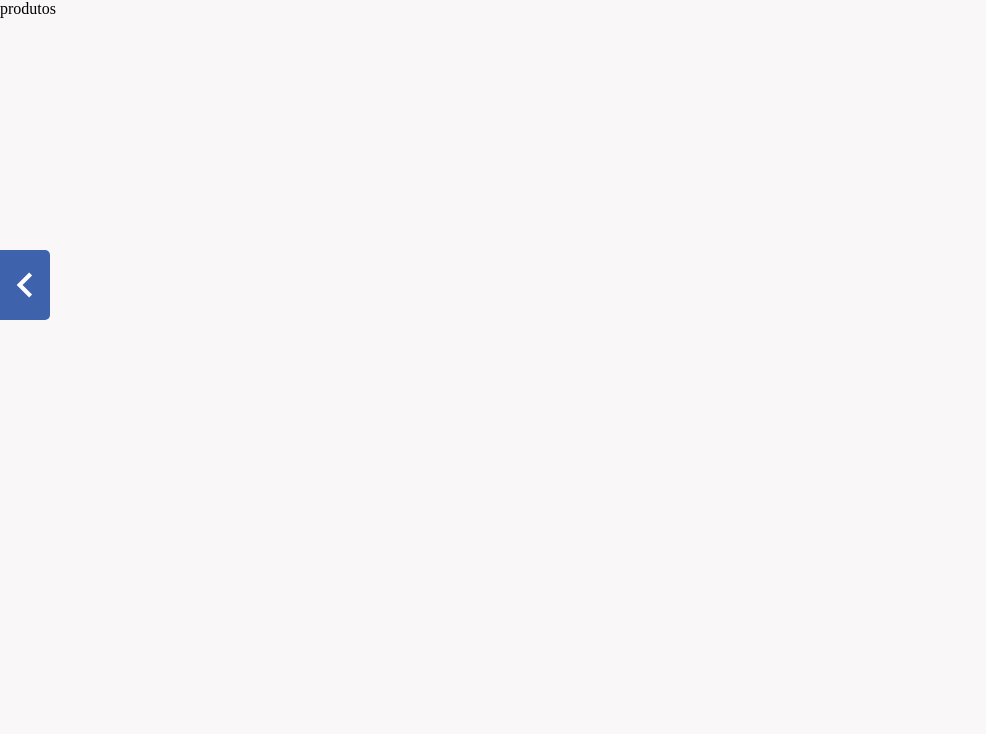
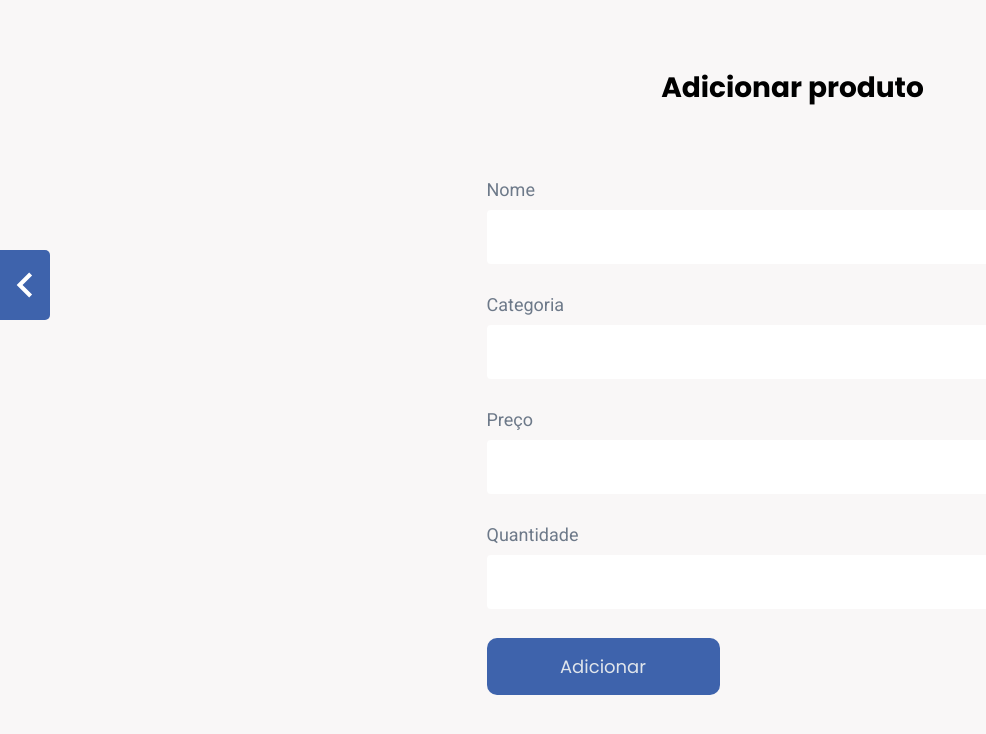
Before and after one commit to santanafx/e-manager, a React (Vite) app: page /produtos in a window 1280 px wide. Shown: the top 734 px of the page, without its empty margins (0-986 px from the left). Built offline with nearby package versions, Linux system fonts and the light colour scheme.

Commit message:
feat: feito a página de adicionar produtos

```diff
--- /dev/null
+++ b/src/components/BotaoAdicionar/index.tsx
@@ -0,0 +1,7 @@
+export default function BotaoAdicionar() {
+  return (
+    <button className="botaoAdicionar" type="submit">
+      Adicionar
+    </button>
+  )
+}
--- a/src/css/main.css
+++ b/src/css/main.css
@@ -85,6 +85,61 @@
   gap: 20px;
 }
 
+.produtos__container {
+  margin-left: 305px;
+  margin-top: 67px;
+  display: flex;
+  flex-direction: column;
+  align-items: center;
+}
+.produtos__container__title {
+  font-family: "Poppins", sans-serif;
+  font-weight: 700;
+  font-size: 28px;
+  line-height: 42px;
+  margin-bottom: 69px;
+}
+.produtos__container__form {
+  display: flex;
+  flex-direction: column;
+  max-width: 612px;
+}
+.produtos__container__form__label {
+  font-family: "Roboto", sans-serif;
+  font-weight: 400;
+  font-size: 18px;
+  line-height: 24px;
+  color: #6d7989;
+  margin-bottom: 8px;
+}
+.produtos__container__form__input {
+  width: 612px;
+  height: 54px;
+  border-radius: 4px;
+  border: none;
+  padding-left: 24px;
+  font-size: 16px;
+  font-weight: 400;
+  font-family: "Roboto", sans-serif;
+  color: #ccd2db;
+  line-height: 22px;
+  margin-bottom: 29px;
+}
+
+.botaoAdicionar {
+  width: 233px;
+  height: 57px;
+  padding: 10px 20px 10px 20px;
+  border-radius: 10px;
+  border: none;
+  background-color: #3e63ac;
+  color: #e0e5eb;
+  font-family: "Poppins", sans-serif;
+  font-weight: 400;
+  font-size: 18px;
+  line-height: 27px;
+}
+
 * {
   padding: 0;
   margin: 0;
--- a/src/pages/Produtos/Index.tsx
+++ b/src/pages/Produtos/Index.tsx
@@ -1,3 +1,28 @@
+import BotaoAdicionar from '../../components/BotaoAdicionar'
+
 export default function Produtos() {
-  return <div>produtos</div>
+  return (
+    <section className="produtos__container">
+      <h2 className="produtos__container__title">Adicionar produto</h2>
+      <form className="produtos__container__form">
+        <label className="produtos__container__form__label" htmlFor="">
+          Nome
+        </label>
+        <input className="produtos__container__form__input" type="text" />
+        <label className="produtos__container__form__label" htmlFor="">
+          Categoria
+        </label>
+        <input className="produtos__container__form__input" type="text" />
+        <label className="produtos__container__form__label" htmlFor="">
+          Preço
+        </label>
+        <input className="produtos__container__form__input" type="text" />
+        <label className="produtos__container__form__label" htmlFor="">
+          Quantidade
+        </label>
+        <input className="produtos__container__form__input" type="text" />
+        <BotaoAdicionar />
+      </form>
+    </section>
+  )
 }
--- /dev/null
+++ b/src/styles/_botaoAdicionar.scss
@@ -0,0 +1,15 @@
+@use 'variables';
+
+.botaoAdicionar {
+  width: 233px;
+  height: 57px;
+  padding: 10px 20px 10px 20px;
+  border-radius: 10px;
+  border: none;
+  background-color: variables.$primary-color;
+  color: variables.$cardline-color;
+  font-family: variables.$primary-font;
+  font-weight: 400;
+  font-size: 18px;
+  line-height: 27px;
+}
--- /dev/null
+++ b/src/styles/_produtos.scss
@@ -0,0 +1,46 @@
+@use 'variables';
+
+.produtos__container {
+  margin-left: 305px;
+  margin-top: 67px;
+  display: flex;
+  flex-direction: column;
+  align-items: center;
+
+  &__title {
+    font-family: variables.$primary-font;
+    font-weight: 700;
+    font-size: 28px;
+    line-height: 42px;
+    margin-bottom: 69px;
+  }
+
+  &__form {
+    display: flex;
+    flex-direction: column;
+    max-width: 612px;
+
+    &__label {
+      font-family: variables.$secundary-font;
+      font-weight: 400;
+      font-size: 18px;
+      line-height: 24px;
+      color: variables.$label-color;
+      margin-bottom: 8px;
+    }
+
+    &__input {
+      width: 612px;
+      height: 54px;
+      border-radius: 4px;
+      border: none;
+      padding-left: 24px;
+      font-size: 16px;
+      font-weight: 400;
+      font-family: variables.$secundary-font;
+      color: variables.$input-color;
+      line-height: 22px;
+      margin-bottom: 29px;
+    }
+  }
+}
--- a/src/styles/_variables.scss
+++ b/src/styles/_variables.scss
@@ -4,6 +4,8 @@ $third-color: #224385;
 $card-color: #fefefe;
 $bg-color: #f9f7f7;
 $cardline-color: #e0e5eb;
+$label-color: #6d7989;
+$input-color: #ccd2db;
 
 $primary-font: 'Poppins', sans-serif;
 $secundary-font: 'Roboto', sans-serif;
--- a/src/styles/main.scss
+++ b/src/styles/main.scss
@@ -1,6 +1,8 @@
 @use 'navbar';
 @use 'cardProdutos';
 @use 'dashboard';
+@use 'produtos';
+@use 'botaoAdicionar';
 @use 'variables';
 
 * {
```
Also changed, not shown: 1 other file (tests, documents, lock files or other folders).
